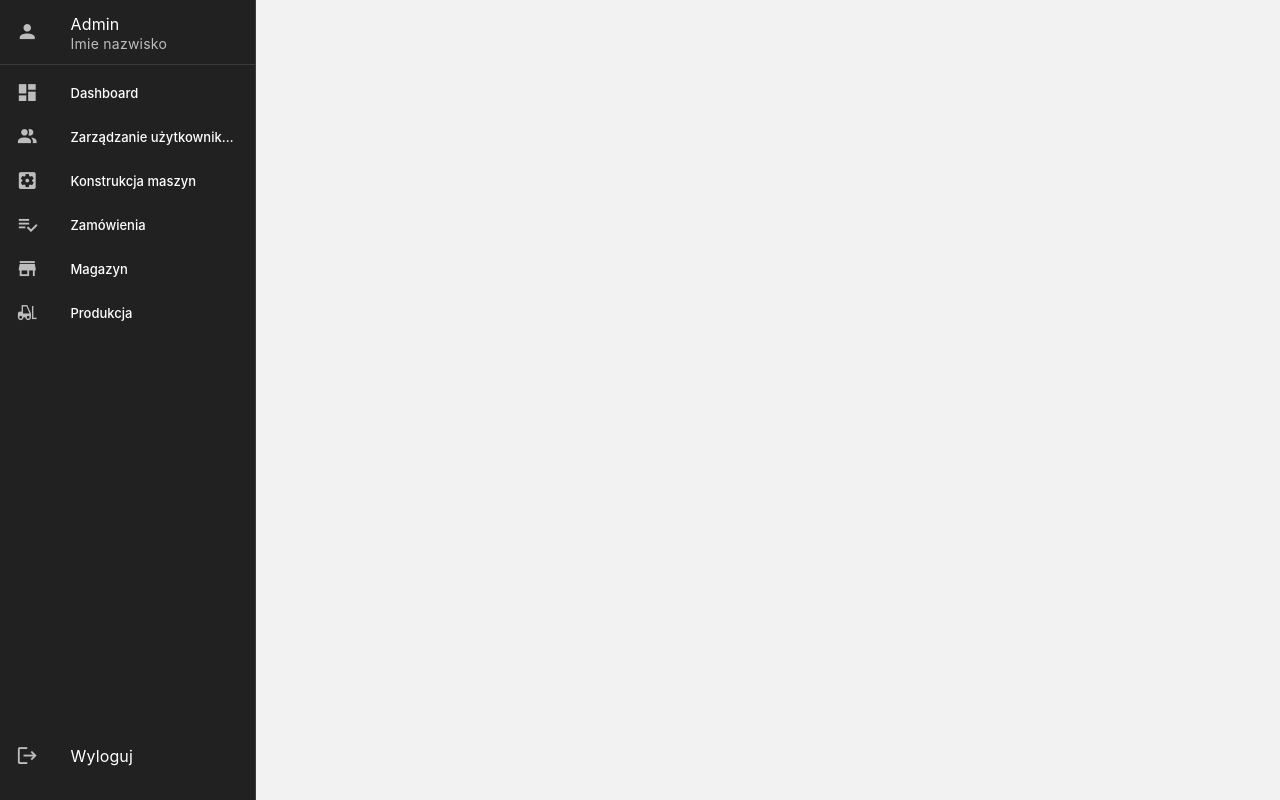
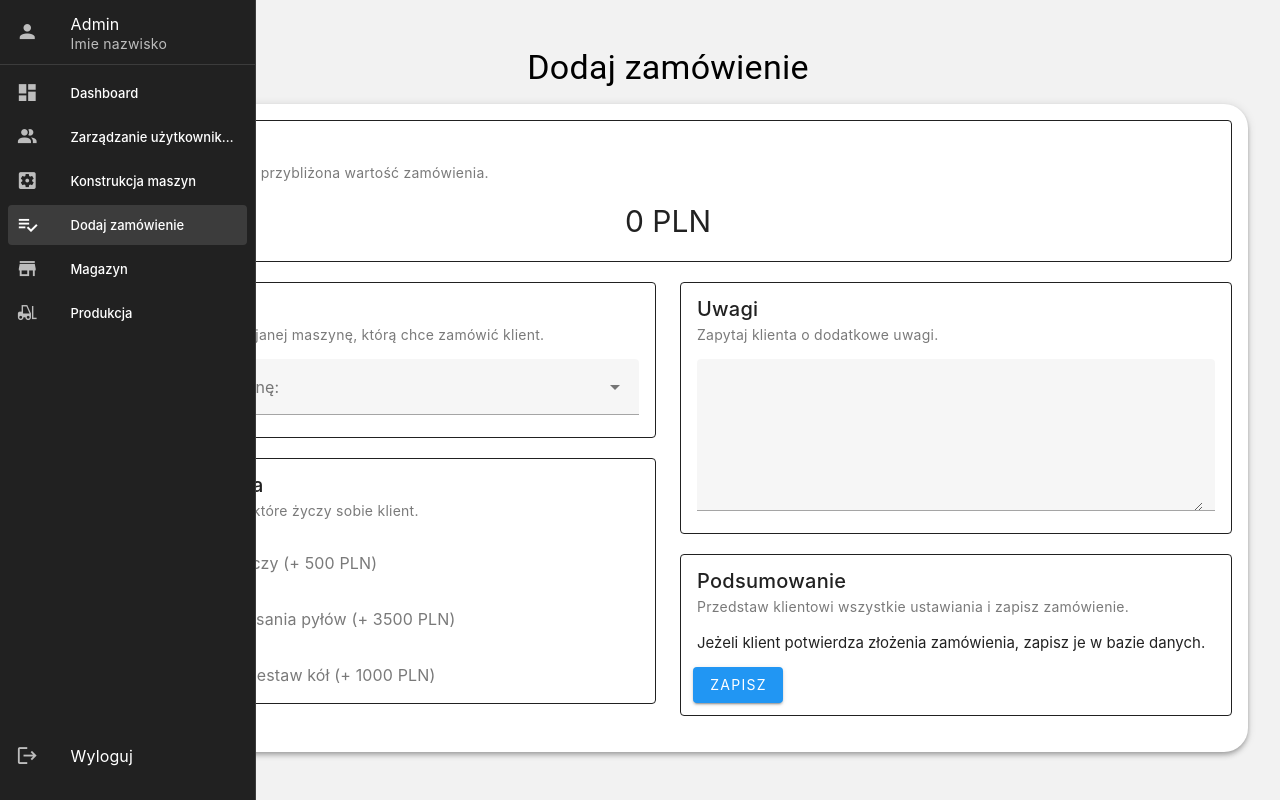
Before and after one commit to Kamil-Matusz/Shot-Blasting-Machines, a Vue app in the folder client/: page /add-order in a window 1280 px wide. Built offline with nearby package versions, Linux system fonts and the light colour scheme.

Commit message:
mockup updated and scroll on basepage added

```diff
--- a/client/src/components/layout/Navigation.vue
+++ b/client/src/components/layout/Navigation.vue
@@ -32,8 +32,8 @@
           ></v-list-item>
           <v-list-item
             prepend-icon="mdi-playlist-check"
-            title="Zamówienia"
-            to="/orders"
+            title="Dodaj zamówienie"
+            to="/add-order"
           ></v-list-item>
           <v-list-item prepend-icon="mdi-store" title="Magazyn" to="/store"></v-list-item>
           <v-list-item prepend-icon="mdi-forklift" title="Produkcja" to="/production"></v-list-item>
--- a/client/src/components/pages/BasePage.vue
+++ b/client/src/components/pages/BasePage.vue
@@ -7,8 +7,14 @@ defineProps<{
 <template>
   <div class="ml-14 h-screen pa-8 pb-12 d-flex flex-column">
     <h2 class="text-h4 text-black my-4 text-center">{{ title }}</h2>
-    <v-card rounded="xl" class="pa-4 flex-grow" elevation="4" style="flex-grow: 1">
+    <v-card rounded="xl" class="pa-4 flex-grow hide-scrollbar" elevation="4" style="flex-grow: 1; overflow-y: scroll">
       <slot></slot>
     </v-card>
   </div>
 </template>
+
+<style>
+.hide-scrollbar::-webkit-scrollbar {
+  display:none;
+}
+</style>
--- a/client/src/router/index.ts
+++ b/client/src/router/index.ts
@@ -2,9 +2,9 @@ import { createRouter, createWebHistory } from 'vue-router'
 import DashboardView from '../views/DashboardView.vue'
 import UsersManagmentView from '../views/UsersManagmentView.vue'
 import StoreView from '../views/StoreView.vue'
-import OrdersView from '../views/OrdersView.vue'
 import ProductionView from '../views/ProductionView.vue'
 import ConstructionsView from '../views/ConstructionsView.vue'
+import AddOrderView from '@/views/AddOrderView.vue'
 
 const router = createRouter({
   history: createWebHistory(import.meta.env.BASE_URL),
@@ -31,14 +31,9 @@ const router = createRouter({
       component: ProductionView
     },
     {
-      path: '/orders',
-      name: 'orders',
-      component: OrdersView
-    },
-    {
-      path: '/orders',
-      name: 'ordes',
-      component: OrdersView
+      path: '/add-order',
+      name: 'add-order',
+      component: AddOrderView
     },
     {
       path: '/constructions',
--- a/client/src/views/OrdersView.vue
+++ b/client/src/views/AddOrderView.vue
@@ -1,9 +1,21 @@
 <script setup lang="ts">
 import BasePage from '@/components/pages/BasePage.vue'
+
+let cost = 0;
+
 </script>
 
 <template>
   <BasePage title="Dodaj zamówienie">
+    <v-card class="mb-5"
+      title="Koszt"
+      subtitle="Poniżej znajduje się przybliżona wartość zamówienia."
+      variant="outlined"
+    >
+      <h1 class="mb-4 text-center">
+        {{ cost }} PLN
+      </h1>
+    </v-card>
     <v-row>
       <v-col cols="12" lg="6">
         <v-card class="mb-5"
@@ -13,7 +25,7 @@ import BasePage from '@/components/pages/BasePage.vue'
         >
           <v-select
             class="ml-4 mr-4"
-            :items="['Śrutownica RB7', 'Śrutownica RB11']"
+            :items="['Śrutownica RB7 (12900 PLN)', 'Śrutownica RB11 (15500 PLN)']"
             label="Wybierz maszynę:"
           />
         </v-card>
@@ -25,16 +37,16 @@ import BasePage from '@/components/pages/BasePage.vue'
         >
           <v-checkbox class="ml-3"
             hide-details
-            label="Hak holowniczy"
+            label="Hak holowniczy (+ 500 PLN)"
             color="blue"
           />
           <v-checkbox class="ml-3"
-            label="System odsysania pyłów"
+            label="System odsysania pyłów (+ 3500 PLN)"
             color="blue"
             hide-details
           />
           <v-checkbox class="ml-3"
-            label="Dodatkowy zestaw kół"
+            label="Dodatkowy zestaw kół (+ 1000 PLN)"
             color="blue"
             hide-details
           />
```
